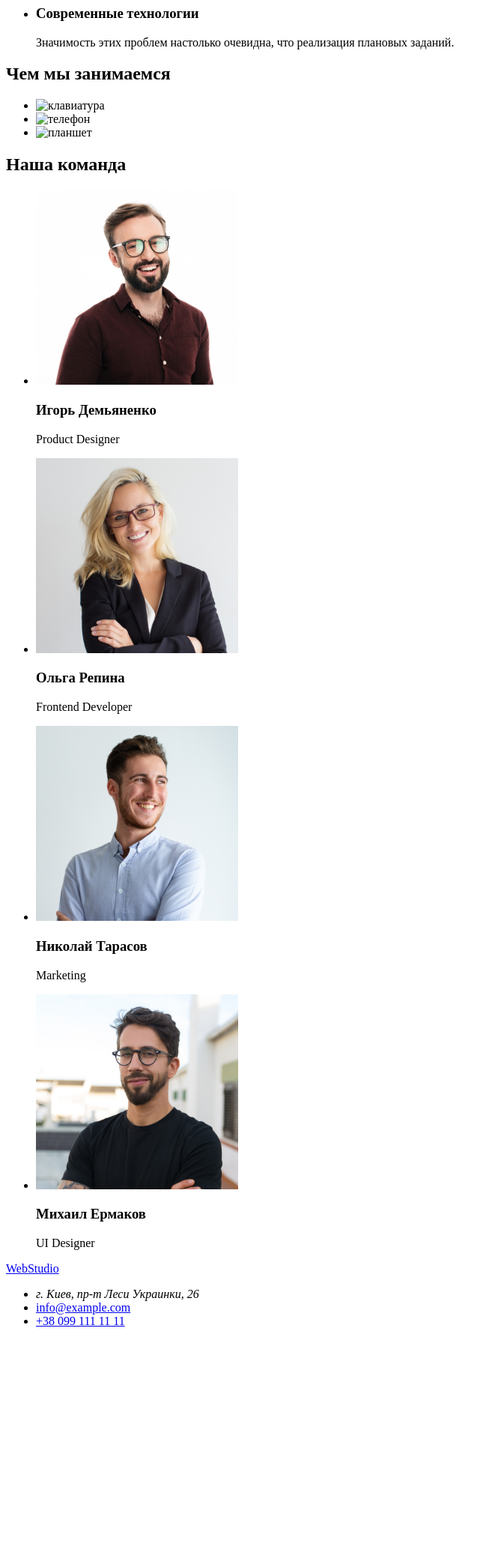
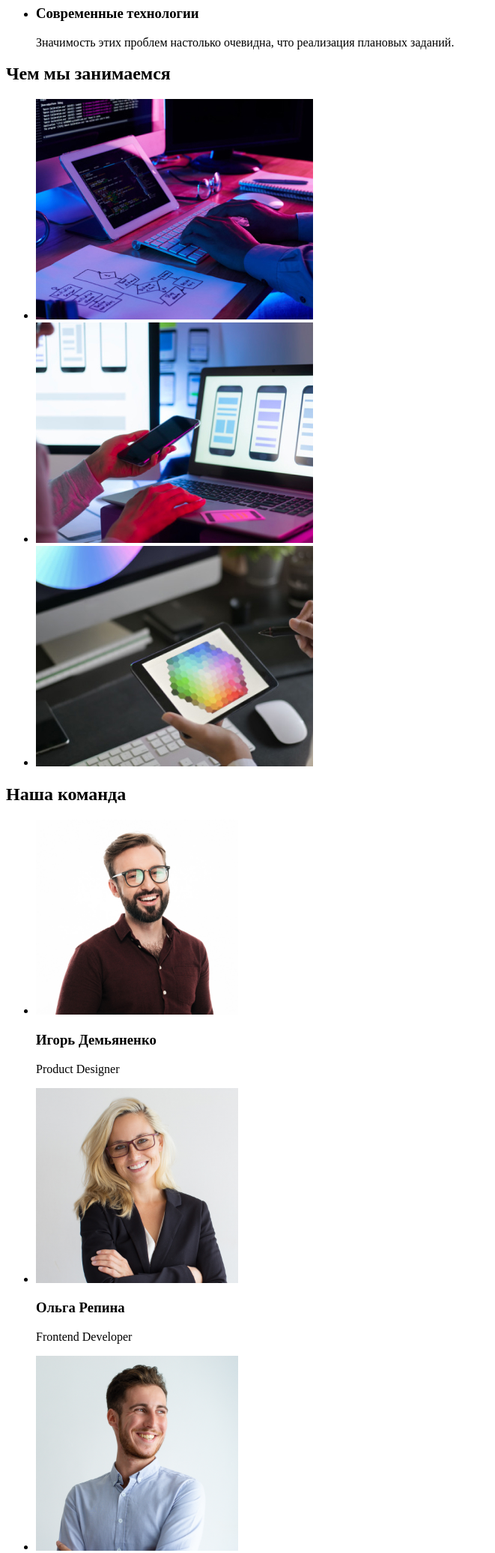
Before and after one commit to turus090/goit-markup-hw-0002, a plain HTML site: page index.html in a window 1280 px wide. Shown: the part 480-2551 px from the top of the page at 75% size, without its empty margins (0-661 px from the left). Before the commit the page ends 2267 px from the top, so only its background shows below. Drawn offline with Linux system fonts and the light colour scheme.

Commit message:
объединяет теги

```diff
--- a/index.html
+++ b/index.html
@@ -1,5 +1,8 @@
 <!DOCTYPE html>
 <html lang="ru">
+  <head>
+    <title>WebStudio</title>
+  </head>
   <body>
     <header>
       <nav>
@@ -48,34 +51,13 @@
         <h2>Чем мы занимаемся</h2>
         <ul>
           <li>
-            <img
-              src="./imajes/img.jpg"
-              alt="клавиатура"
-              height="294px"
-              width="370px"
-              left="215px"
-              top="1061px"
-            />
+            <img src="./imajes/table.jpg" alt="клавиатура" height="294" width="370" />
           </li>
           <li>
-            <img
-              src="./imajes/img (1).jpg"
-              alt="телефон"
-              height="294px"
-              width="370px"
-              left="615px"
-              top="1061px"
-            />
+            <img src="./imajes/phone.jpg" alt="телефон" height="294" width="370" />
           </li>
           <li>
-            <img
-              src="./imajes/img (2).jpg"
-              alt="планшет"
-              height="294px"
-              width="370px"
-              left="1015px"
-              top="1061px"
-            />
+            <img src="./imajes/keyboard.jpg" alt="планшет" height="294" width="370" />
           </li>
         </ul>
       </section>
@@ -83,22 +65,22 @@
         <h2>Наша команда</h2>
         <ul>
           <li>
-            <img src="./imajes\img4.jpg" alt="игорь" width="270" height="260" />
+            <img src="./imajes/img4.jpg" alt="игорь" width="270" height="260" />
             <h3>Игорь Демьяненко</h3>
             <p>Product Designer</p>
           </li>
           <li>
-            <img src="./imajes\img5.jpg" alt="ольга" width="270" height="260" />
+            <img src="./imajes/img5.jpg" alt="ольга" width="270" height="260" />
             <h3>Ольга Репина</h3>
             <p>Frontend Developer</p>
           </li>
           <li>
-            <img src="./imajes\img6.jpg" alt="николай" width="270" height="260" />
+            <img src="./imajes/img6.jpg" alt="николай" width="270" height="260" />
             <h3>Николай Тарасов</h3>
             <p>Marketing</p>
           </li>
           <li>
-            <img src="./imajes\img7.jpg" alt="михаил" width="270" height="260" />
+            <img src="./imajes/img7.jpg" alt="михаил" width="270" height="260" />
             <h3>Михаил Ермаков</h3>
             <p>UI Designer</p>
           </li>
@@ -106,18 +88,12 @@
       </section>
     </main>
     <footer>
-      <a href="index.html">WebStudio</a>
-      <ul>
-        <li>
-          <address>г. Киев, пр-т Леси Украинки, 26</address>
-        </li>
-        <li>
-          <a href="mailto:info@example.com">info@example.com</a>
-        </li>
-        <li>
-          <a href="tel:+380991111111">+38 099 111 11 11</a>
-        </li>
-      </ul>
+      <a href="index.html">WebStudio</a> <br />
+      <address>
+        г. Киев, пр-т Леси Украинки, 26 <br />
+        <a href="mailto:info@example.com">info@example.com</a> <br />
+        <a href="tel:+380991111111">+38 099 111 11 11</a> <br />
+      </address>
     </footer>
   </body>
 </html>
```
